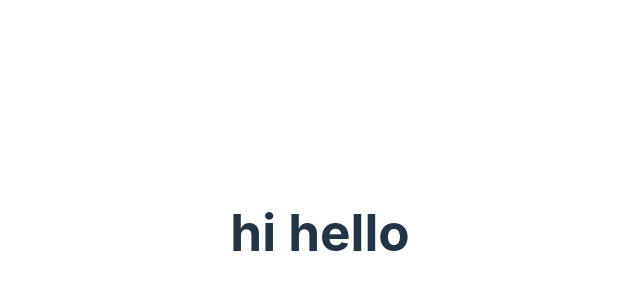
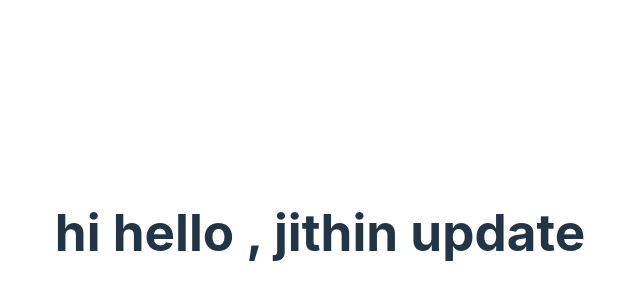
Before and after one commit to jithiee/Class_Room_Project, a React (Vite) app: page / in a window 1280 px wide. Shown: the part 168-468 px from the top of the page, without its empty margins (320-960 px from the left). Built offline with nearby package versions, Linux system fonts and the light colour scheme.

Commit message:
new jithin push

```diff
--- a/src/App.jsx
+++ b/src/App.jsx
@@ -8,7 +8,7 @@ function App() {
 
   return (
     <>
-<h1>hi hello</h1>
+<h1>hi hello , jithin update</h1>
     </>
   )
 }
```
